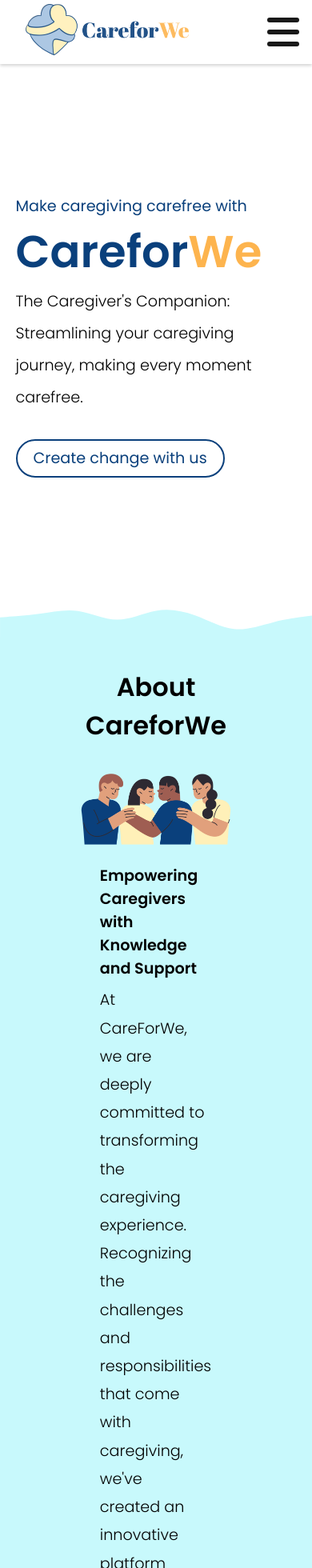
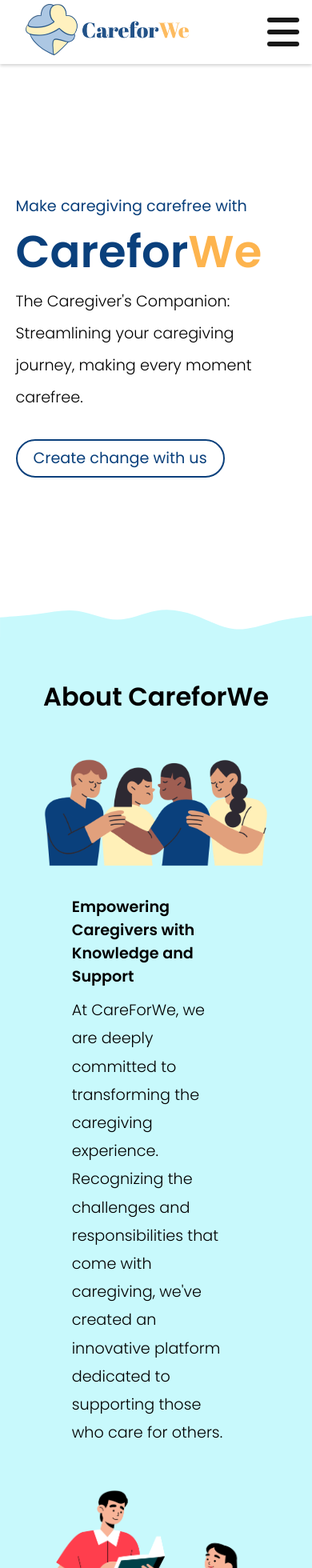
Before and after one commit to CareForWe/careforwe.github.io, a React (Vite) app: page / in a window 390 px wide. Shown: the top 1960 px of the page at 80% size. Built offline with nearby package versions, Linux system fonts and the light colour scheme.

Commit message:
Improve mobile compatibility by resizing some stuff.

```diff
--- a/src/components/home/home.css
+++ b/src/components/home/home.css
@@ -186,6 +186,9 @@ section {
         margin: 10% 0 10% 0;
     }
 
+    .aboutUs_content {
+        width: 90%;
+    }
     .aboutUs_sec {
         flex-direction: column;
         margin: 15% 0 15% 0;
@@ -222,6 +225,10 @@ section {
         font-size: 1rem;
     }
 
+    .aboutUs_content {
+        width: 95%;
+    }
+
     .aboutUs_title {
         font-size: 1.5rem;
         margin: 10% 0 10% 0;
```
